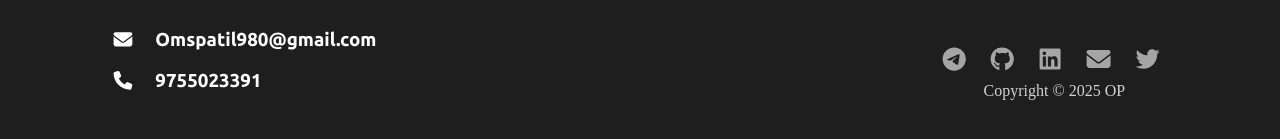
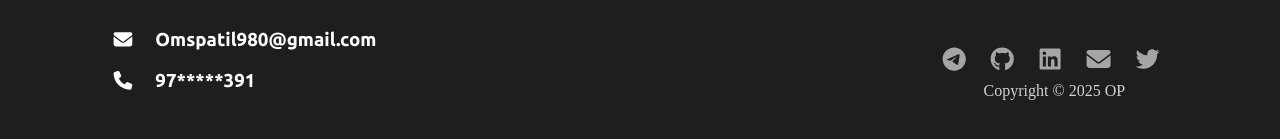
Before and after one commit to om151/Ompatil.dev, a React (Vite) app: page / in a window 1280 px wide. Shown: the part 2073-2212 px from the top of the page. Built offline with nearby package versions, Linux system fonts and the light colour scheme; a web font is replaced by a local one.

Commit message:
mob number

```diff
--- a/src/components/contact.jsx
+++ b/src/components/contact.jsx
@@ -15,7 +15,7 @@ export default function Contact(){
             <div className="contact-div">
                 <div className="contact">
                     <h3> <FontAwesomeIcon icon={faEnvelope}/> &nbsp; Omspatil980@gmail.com</h3>
-                    <h3> <FontAwesomeIcon icon={faPhone} /> &nbsp; 9755023391</h3>
+                    <h3> <FontAwesomeIcon icon={faPhone} /> &nbsp; 97*****391</h3>
                 </div>
 
 
```
